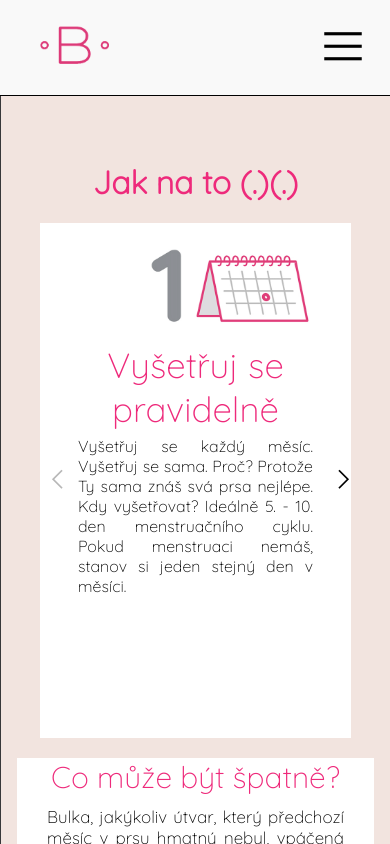
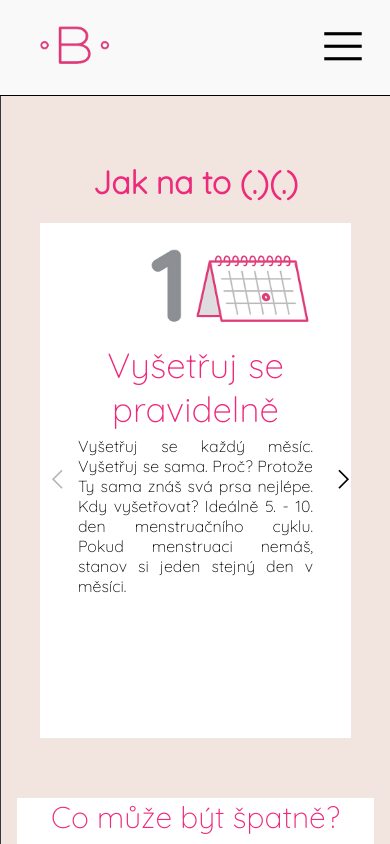
Before and after one commit to janajurcova/samovysetreni-prsu, a React app: page /samovysetreni in a window 390 px wide. Shown: the top 844 px of the page. Built offline with nearby package versions, Linux system fonts and the light colour scheme; what dayjs-recur would draw is missing.

Commit message:
fix carousel

```diff
--- a/src/components/Carousel/carousel.css
+++ b/src/components/Carousel/carousel.css
@@ -1,7 +1,7 @@
 .carousel {
   display: flex;
   max-width: 500px;
-  height: 475px;
+  height: 515px;
   background-color: white;
   margin: auto;
 }
@@ -53,7 +53,6 @@
   .carousel {
     max-width: 130vw;
     margin: 0;
-    max-height: 500px;
   }
   .carousel__images {
     max-width: 90vw;
```
